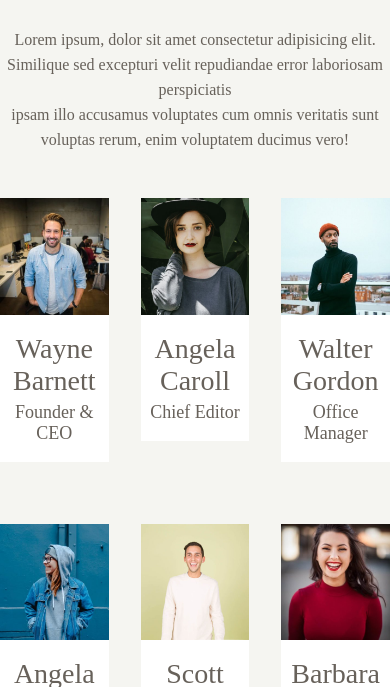
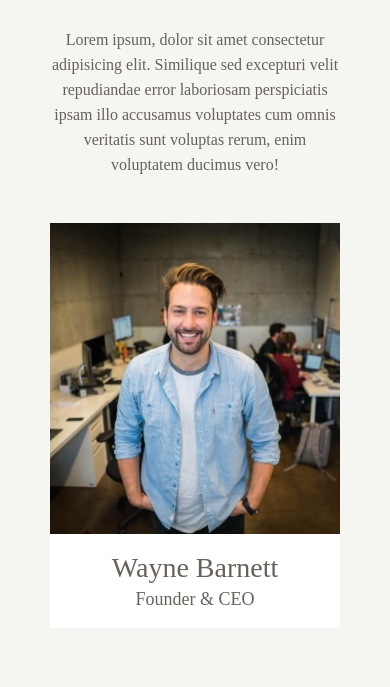
Before and after one commit to FernandoVerderame/js-our-team, a plain HTML site: page index.html in a window 390 px wide. Shown: the part 90-777 px from the top of the page. Drawn offline with Linux system fonts and the light colour scheme.

Commit message:
added responsive

```diff
--- /dev/null
+++ b/css/responsive.css
@@ -0,0 +1,13 @@
+/* Tablet */
+@media screen and (max-width: 1200px){
+    .padding .col {
+        flex-basis: calc(100% / 2);
+    }
+}
+
+/* Smartphone */
+@media screen and (max-width: 768px){
+    .padding .col {
+        flex-basis: 100%;
+    }
+}
--- a/css/style.css
+++ b/css/style.css
@@ -48,6 +48,7 @@ h4 {
 /* ! Header */
 header {
     text-align: center;
+    padding: 0 50px;
 }
 
 header p {
@@ -57,6 +58,10 @@ header p {
 }
 
 /* ! Main */
+main {
+    padding: 0 50px;
+}
+
 /* Layout */
 .card {
     margin-bottom: 30px;
--- a/index.html
+++ b/index.html
@@ -9,6 +9,9 @@
 
     <!-- Stylesheet -->
     <link rel="stylesheet" href="css/style.css">
+
+    <!-- Responsive -->
+    <link rel="stylesheet" href="css/responsive.css">
 
     <!-- JavaScript -->
     <script defer src="js/script.js"></script>
```
